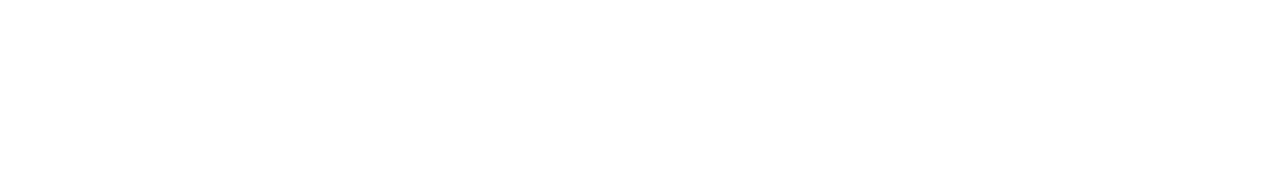
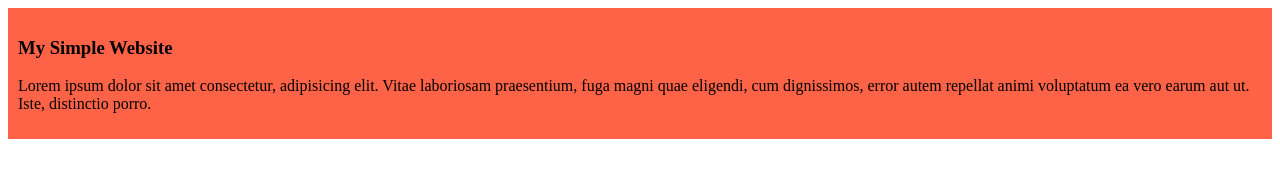
Before and after one commit to roshidulhasan14/my-simple-website, a plain HTML site: page index.html in a window 1280 px wide. Drawn offline with Linux system fonts and the light colour scheme.

Commit message:
added the first blog

```diff
--- a/index.html
+++ b/index.html
@@ -4,8 +4,13 @@
     <meta charset="UTF-8">
     <meta name="viewport" content="width=device-width, initial-scale=1.0">
     <title>My Simple Website</title>
+    <link rel="stylesheet" href="styles/blog.css">
 </head>
 <body>
+    <div>
+        <h3>My Simple Website</h3>
+        <p>Lorem ipsum dolor sit amet consectetur, adipisicing elit. Vitae laboriosam praesentium, fuga magni quae eligendi, cum dignissimos, error autem repellat animi voluptatum ea vero earum aut ut. Iste, distinctio porro.</p>
+    </div>
 
 </body>
 </html>
--- /dev/null
+++ b/styles/blog.css
@@ -0,0 +1,4 @@
+div{
+    background-color: tomato;
+    padding: 10px;
+}
```
